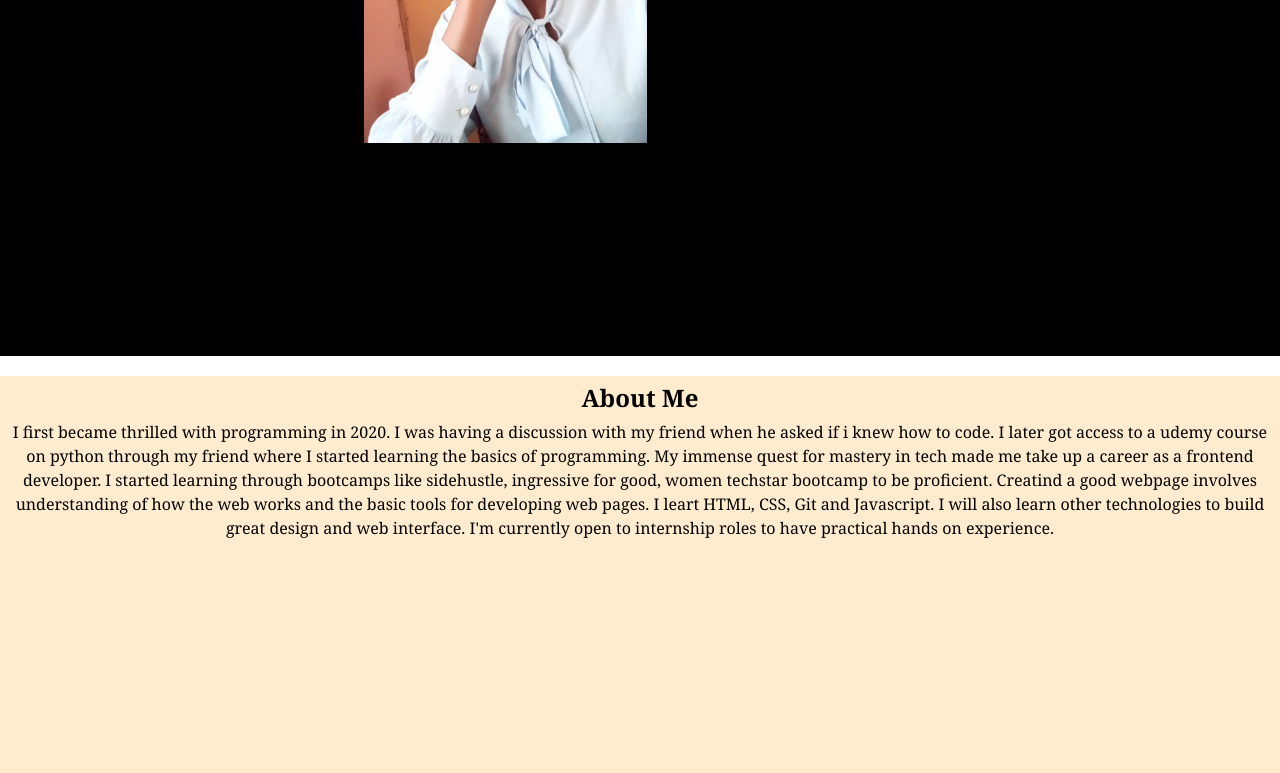
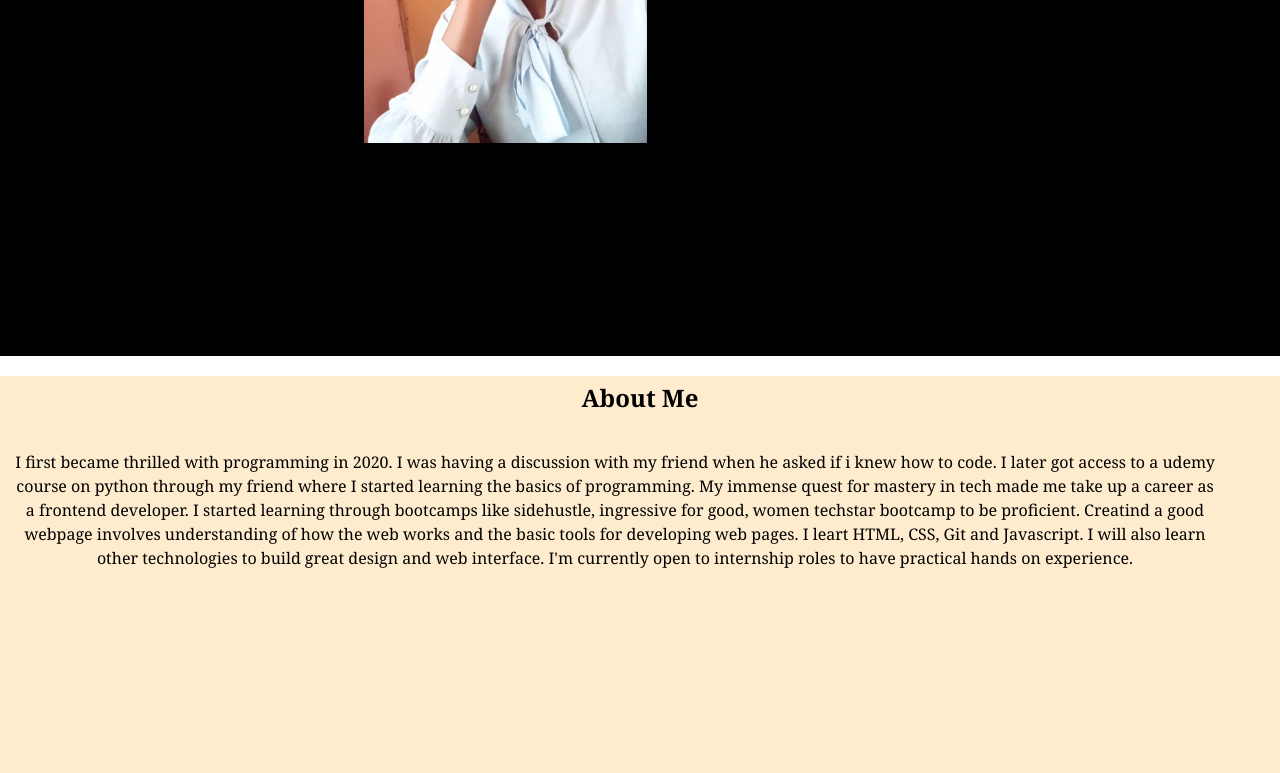
Before and after one commit to temlena/portfolio, a plain HTML site: page index.html in a window 1280 px wide. Shown: the part 508-1281 px from the top of the page. Drawn offline with Linux system fonts and the light colour scheme.

Commit message:
changes in css file

```diff
--- a/styles.css
+++ b/styles.css
@@ -41,7 +41,7 @@ nav ul li a:hover{
     width: 35%;
 }
 .sec-two{
-    height: 100vh;
+    height: 50vh;
     text-align: center;
     margin-top: 20px;
     padding: 10px;
@@ -53,13 +53,22 @@ nav ul li a:hover{
     font-weight: 600;
     margin-bottom: 10px;
     padding-left: 10px;
-    padding-right: 10px;
+    padding-right: 50px;
+    padding-left: 50px;
 }
 
 .skills h2{
     text-align: center;
     font-size: 1 rem;
     font-weight: 400;
+}
+.sec-two p{
+    font-size:1rem;
+    font-weight: 300;
+    padding-top: 30px;
+    padding-bottom: 30px;
+    padding-right: 50px;
+
 }
 .skills{
     padding-bottom: 25px;
@@ -80,4 +89,5 @@ nav ul li a:hover{
 }
 .sec-three{
     background: floralwhite;
+    height: 50vh;
 }
```
